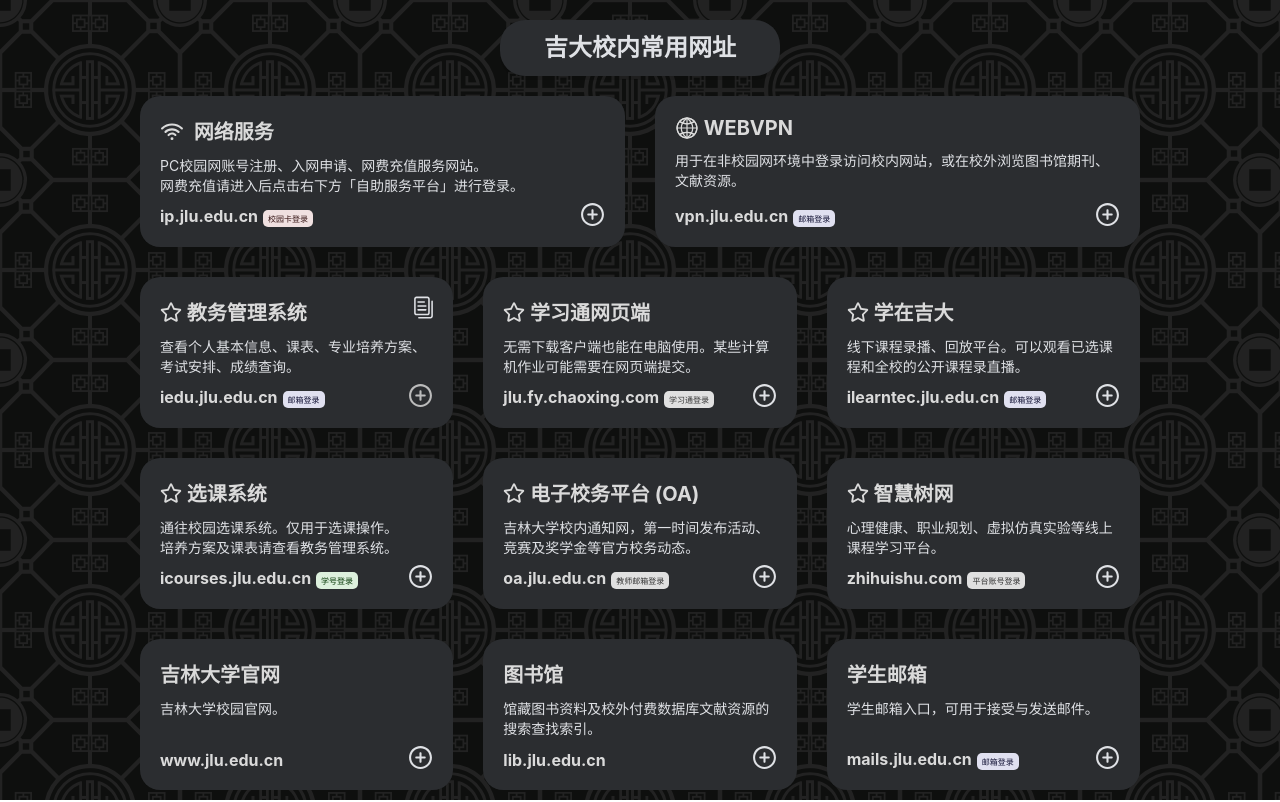
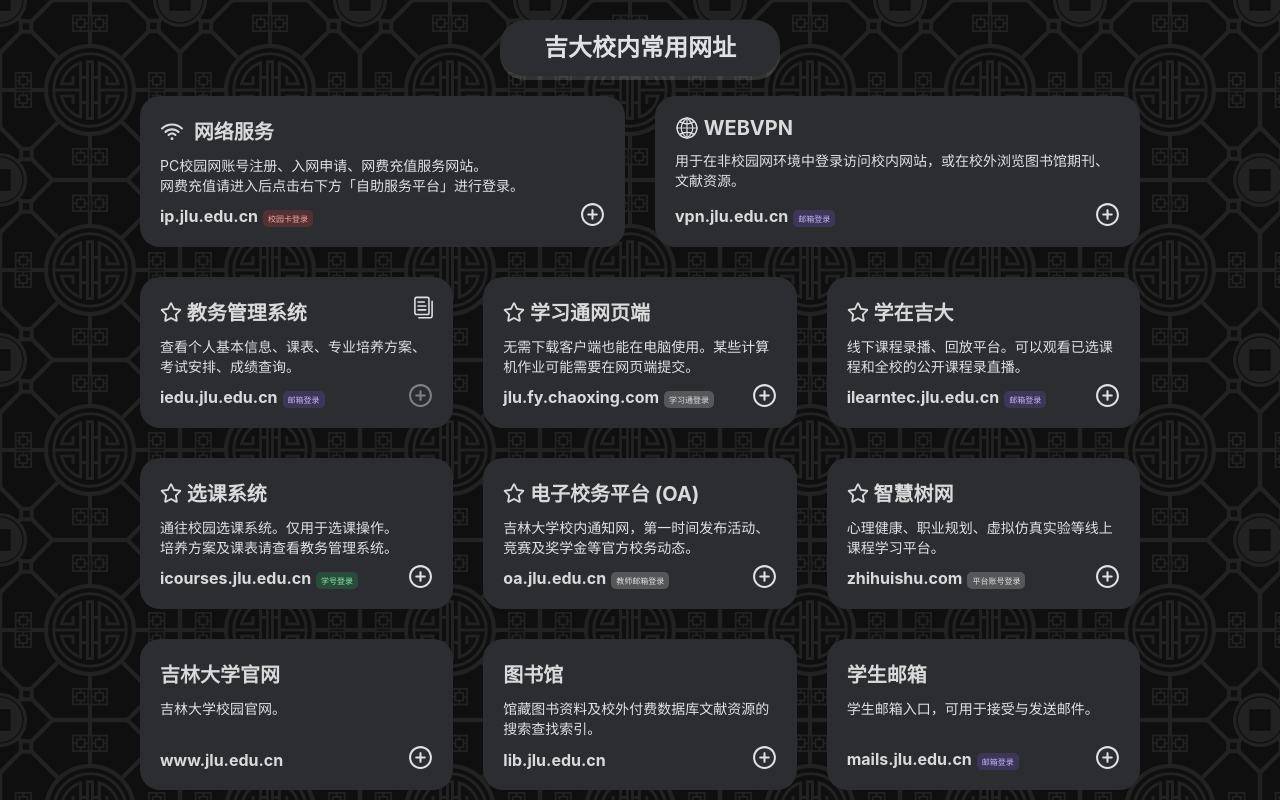
Before and after one commit to NKanoya/JLU-SiteNav, a Vue app: page / in a window 1280 px wide. Shown: the top 802 px of the page. Built offline with nearby package versions, Linux system fonts and the light colour scheme.

Commit message:
[feat] 为标签、悬浮框等引入暗色模式配色
- 为各色标签引入对应的暗色模式
- 悬浮窗在暗色模式下保持黑底白字不变，对颜色进行微调增加区分度
- 为灰色加号（无效的按钮）调整了暗色配色

```diff
--- a/src/assets/styles/card/plus-icon.css
+++ b/src/assets/styles/card/plus-icon.css
@@ -18,3 +18,7 @@
 .valid-plus-icon:hover {
     transform: rotate(90deg) scale(1.2);
 }
+
+.gray-plus-icon {
+    color: var(--gray-icon);
+}
--- a/src/assets/styles/container/header.css
+++ b/src/assets/styles/container/header.css
@@ -31,7 +31,7 @@
     border: none;
     outline: none;
     background-color: var(--card-bg);
-    box-shadow: 0 4px rgba(0, 0, 0, 0.1);
+    box-shadow: 0 4px var(--title-box-shadow);
     backdrop-filter: blur(10px);
     /* box-shadow: 0 4px 12px rgba(0, 0, 0, 0.1); */
     font-size: 16px;
--- a/src/assets/styles/elements/tag.css
+++ b/src/assets/styles/elements/tag.css
@@ -1,8 +1,8 @@
 /* 登录标签 */
 .tag {
     display: inline-block;
-    background-color: #e0e0e0;
-    color: #333;
+    background-color: var(--tag-bg-default);
+    color: var(--tag-text-default);
     font-size: 0.5em;
     padding: 3px 5px 3px 5px;
     border-radius: 5px;
@@ -11,18 +11,18 @@
 
 /* 邮箱登录标签 */
 .mail-tag {
-    background-color: #e0e0f0;
-    color: #113;
+    background-color: var(--tag-bg-purple);
+    color: var(--tag-text-purple);
 }
 
 .num-tag {
-    background-color: #ddf0dd;
-    color: #030;
+    background-color: var(--tag-bg-green);
+    color: var(--tag-text-green);
 }
 
 .card-tag {
-    background-color: #f0e0e0;
-    color: #311;
+    background-color: var(--tag-bg-red);
+    color: var(--tag-text-red);
 }
 
 .tag-display {
--- a/src/assets/styles/elements/tooltip.css
+++ b/src/assets/styles/elements/tooltip.css
@@ -1,11 +1,11 @@
 /* 悬浮框 */
 .tooltip {
     position: absolute;
-    background-color: #333;
+    background-color: var(--tooltip-bg);
     width: auto !important;
     left: 0;
     top: 0;
-    color: white;
+    color: var(--tooltip-text);
     padding: 5px 10px;
     border-radius: 5px;
     font-size: 14px;
--- a/src/assets/theme.css
+++ b/src/assets/theme.css
@@ -9,6 +9,22 @@
     --card-bg: #000000;           /* 卡片背景颜色 */
     --card-bg-hover: #f5f5f5;     /* 卡片背景悬浮时颜色 */
 
+    --title-box-shadow: rgba(0, 0, 0, 0.1);   /* 标题盒阴影颜色 */
+    --gray-icon: #bbb;
+
+    /* 标签配色 */
+    --tag-bg-default: #e0e0e0;
+    --tag-bg-purple: #e0e0f0;
+    --tag-bg-green: #ddf0dd;
+    --tag-bg-red: #f0e0e0;
+    --tag-text-default: #333;
+    --tag-text-purple: #113;
+    --tag-text-green: #030;
+    --tag-text-red: #f0e0e0;
+
+    /* 悬浮框配色 */
+    --tooltip-bg: #333;
+    --tooltip-text: white;
 }
 
 /* 暗色模式颜色 */
@@ -20,4 +36,19 @@
     --icon: #dfe1e5;
     --card-bg: #2b2d30;
     --card-bg-hover: #202020;
+
+    --title-box-shadow: rgba(255, 255, 255, 0.15);
+    --gray-icon: rgba(252, 252, 252, 0.4);
+
+    --tag-bg-default: rgba(252, 252, 252, 0.2);
+    --tag-bg-purple: rgba(139, 92, 246, 0.2);
+    --tag-bg-green: rgba(34, 197, 94, 0.2);
+    --tag-bg-red: rgba(239, 68, 68, 0.2);
+    --tag-text-default: #e0e0e0;
+    --tag-text-purple: #c4b5fd;
+    --tag-text-green: #86efac;
+    --tag-text-red: #fca5a5;
+
+    --tooltip-bg: #424242;
+    --tooltip-text: white;
 }
--- a/src/components/cards/SiteCard.vue
+++ b/src/components/cards/SiteCard.vue
@@ -74,7 +74,7 @@
                     :accessTag="props.accessTag"
                 />
             </div>
-            <div class="need-copy plus-icon" style="cursor: default">
+            <div class="plus-icon gray-plus-icon" style="cursor: default">
                 <Icon type="gray-plus" />
             </div>
             <div
--- a/src/components/icon/GrayPlus.vue
+++ b/src/components/icon/GrayPlus.vue
@@ -4,6 +4,6 @@
          version="1.1" xmlns="http://www.w3.org/2000/svg" p-id="4197" width="25" height="25">
         <path
             d="M512 42.666667C251.733333 42.666667 42.666667 251.733333 42.666667 512s209.066667 469.333333 469.333333 469.333333 469.333333-209.066667 469.333333-469.333333S772.266667 42.666667 512 42.666667z m0 853.333333c-213.333333 0-384-170.666667-384-384s170.666667-384 384-384 384 170.666667 384 384-170.666667 384-384 384z m170.666667-426.666667h-128V341.333333c0-25.6-17.066667-42.666667-42.666667-42.666666s-42.666667 17.066667-42.666667 42.666666v128H341.333333c-25.6 0-42.666667 17.066667-42.666666 42.666667s17.066667 42.666667 42.666666 42.666667h128v128c0 25.6 17.066667 42.666667 42.666667 42.666666s42.666667-17.066667 42.666667-42.666666v-128h128c25.6 0 42.666667-17.066667 42.666666-42.666667s-17.066667-42.666667-42.666666-42.666667z"
-            p-id="4198" fill="#bbb"></path>
+            p-id="4198" fill="currentColor"></path>
     </svg>
 </template>
```
